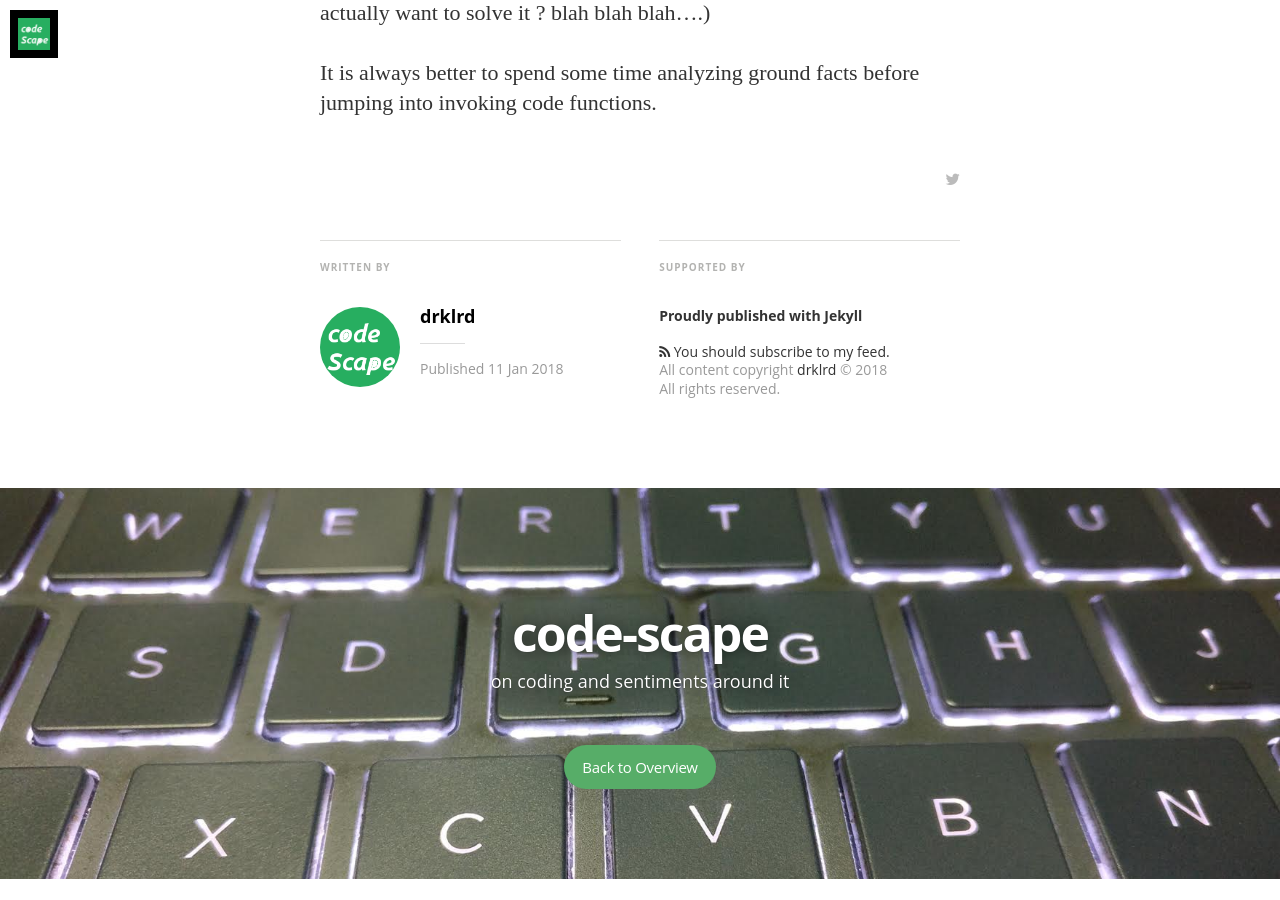
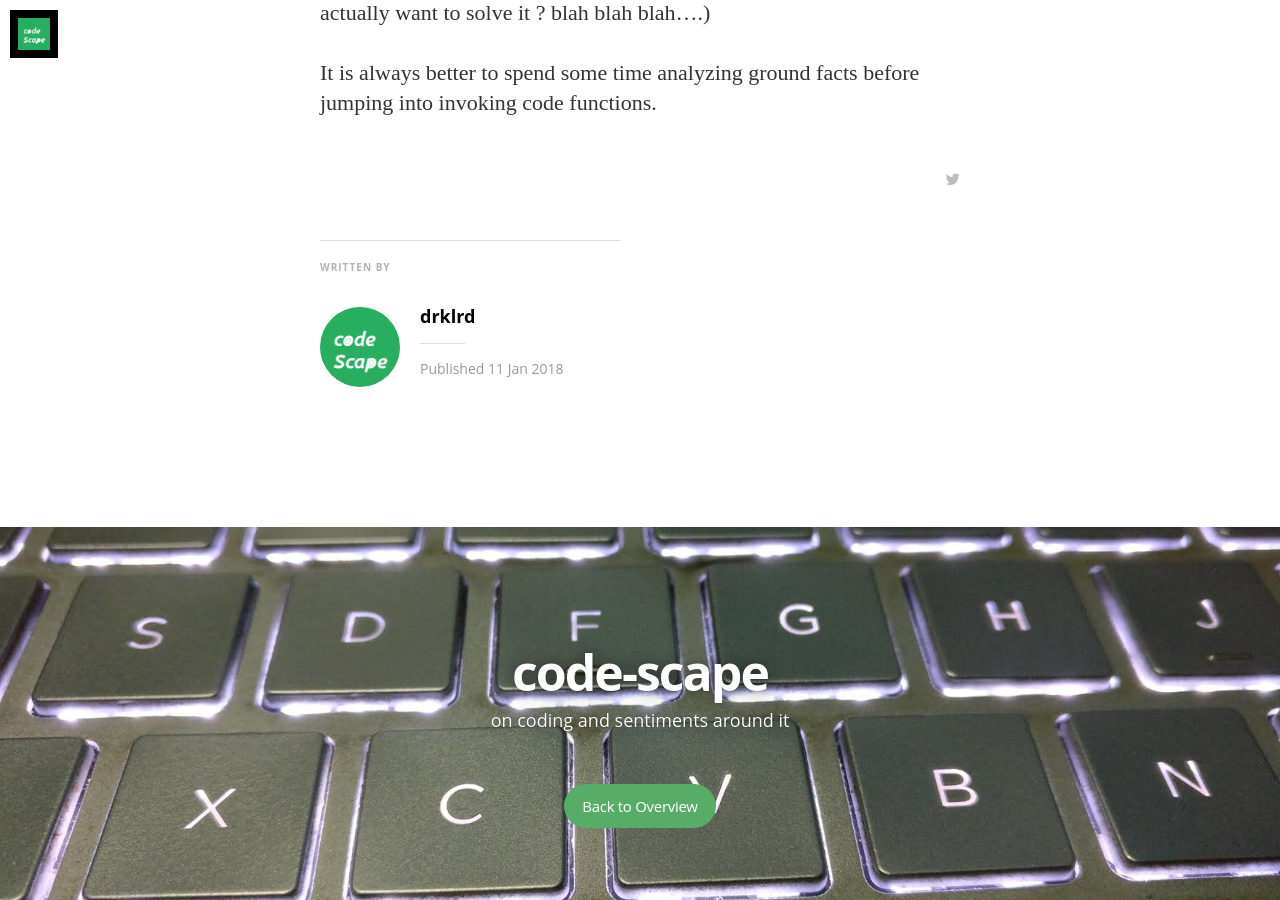
Before and after one commit to drklrd/drklrd.github.io, a Jekyll site: the page built from _posts/2018-1-11-11-To-code-,-or-not-to-code.md, in a window 1280 px wide and 900 px high, scrolled down 659 px. Built offline with Jekyll 4.4.1, drawn with Linux system fonts in a browser that asks for light colours; nearby versions of some CDN libraries; some web fonts are replaced; comment, search, counter and statistics services are not loaded; before the commit the page ends 1538 px from its top, so only the background shows below that.

Commit message:
add new post

```diff
--- a/_config.yml
+++ b/_config.yml
@@ -28,7 +28,7 @@ baseurl: ""
 twitter_handle: '@myownprecious'
 
 #fill in disqus shortname to use disqus
-#disqus: disqus-shortname
+disqus: codingguffgaff
 
 #google_analytics: UA-XXXXX-X
 
--- a/_layouts/post.html
+++ b/_layouts/post.html
@@ -77,16 +77,6 @@
             </section>
           </div>
           {{/post}}
-          <div class="isRight">
-            <h5 class="index-headline featured"><span>Supported by</span></h5>
-            <footer class="site-footer">
-              <section class="poweredby">Proudly published with <a href="http://jekyllrb.com"> Jekyll</a></section>
-              <a class="subscribe" href="{{ "/feed.xml" | prepend: site.baseurl }}"> <span class="tooltip"> <i class="fa fa-rss"></i> You should subscribe to my feed.</span></a>
-              <div class="inner">
-                <section class="copyright">All content copyright <a href="{{@blog.url}}/">{{site.author}}</a> &copy; {{ site.time | date: '%Y' }}<br>All rights reserved.</section>
-              </div>
-            </footer>
-          </div>
         </div>
         {%if site.disqus %}
         <div id="disqus_thread"></div>
```
Also changed, not shown: _includes/footer.html (+4 -5 lines), _posts/2018-1-21-When-you-dont-know-enough.md (added, +11 -0 lines), assets/article_images/2014-11-30-mediator_features/night-track-mobile.JPG (deleted), assets/article_images/about/carb_book_logo.png (deleted), assets/images/banner.jpg, assets/images/jekyll-logo.png, 2 other files.
